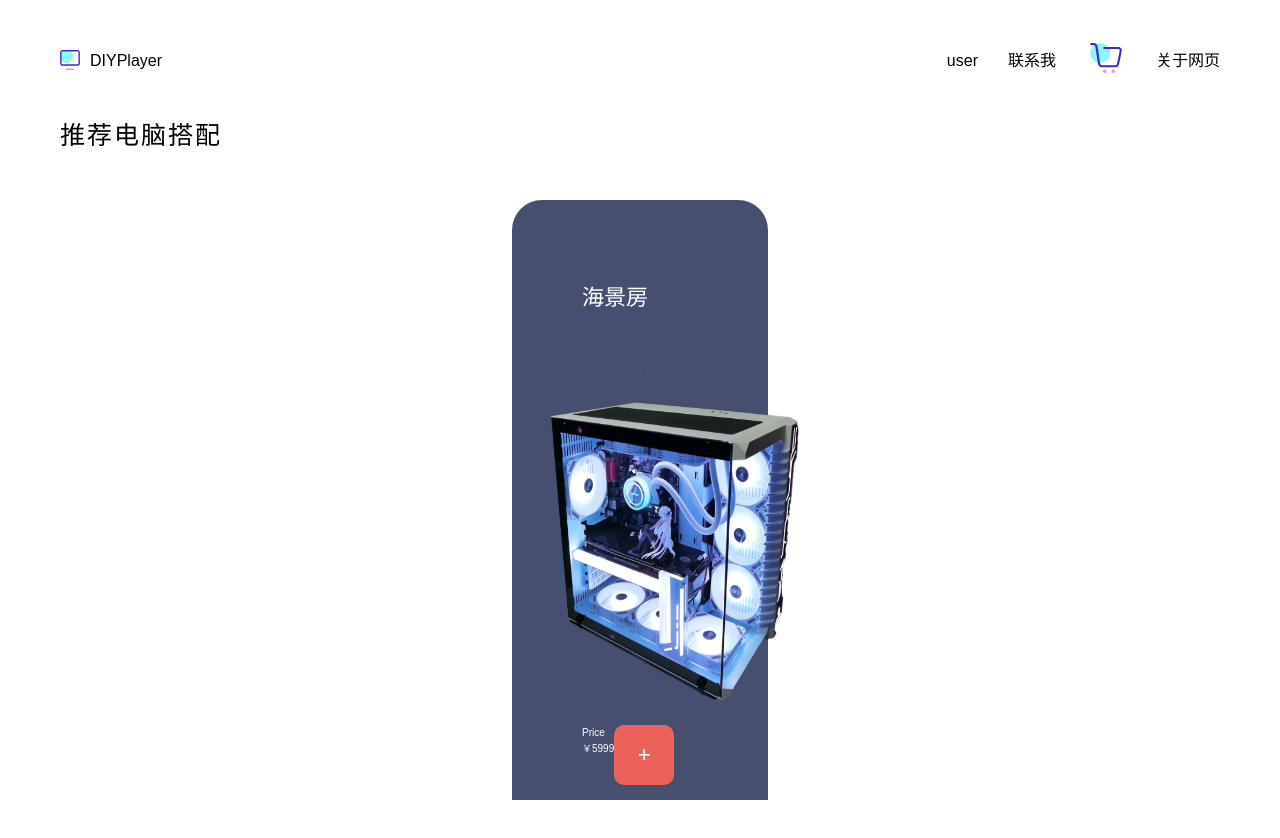
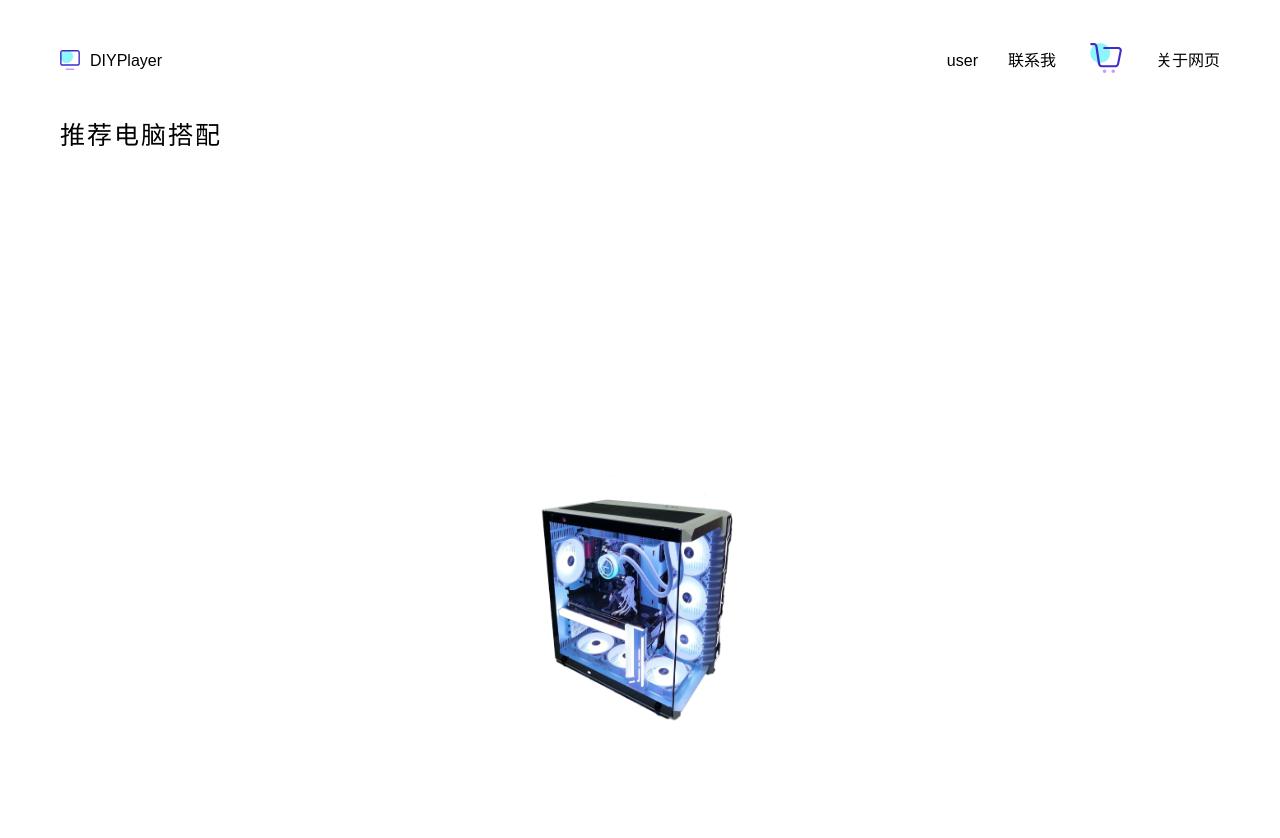
Before and after one commit to qyjbk/graduation, a Vue app: page / in a window 1280 px wide. Shown: the top 838 px of the page. Built offline with nearby package versions, Linux system fonts and the light colour scheme; a web font is replaced by a local one.

Commit message:
home commit

```diff
--- a/package.json
+++ b/package.json
@@ -10,6 +10,7 @@
   },
   "dependencies": {
     "element-plus": "^2.4.3",
+    "gsap": "^3.12.4",
     "sass": "^1.69.5",
     "vue": "^3.3.8"
   },
--- a/src/components/Card.vue
+++ b/src/components/Card.vue
@@ -21,11 +21,31 @@
 
 <style lang="scss" scoped>
 .card {
-    background-color: rgb(71,79,113);
     width: 20%;
-    height: 100%;
-    border-radius: 3rem 3rem 0 0 ;
+    height: 80%;
     color: var(--color-text-white);
+
+
+    transition: all 0.8s;
+    // transform-origin: center;
+    &:hover {
+        height: 100%;
+        border-radius: 3rem 3rem 0 0 ;
+        background-color: rgb(71,79,113);
+    }
+
+    &:hover &__picbox {
+        width: 130%;
+        height: 65%;
+    }
+
+    &:hover &__bottom__price__des {
+        color: rgb(129,128,159);
+    }
+
+    &:hover &__bottom__link {
+        background-color: rgb(236,97,89);
+    }
 
     &__name {
         margin-top: 8rem;
@@ -37,9 +57,10 @@
         }
     }
     &__picbox {
+        transition: all 0.8s;
         margin: 0;
-        width: 130%;
-        height: 65%;
+        width: 100%;
+        height: 60%;
         &__pic {
             width: 100%;
             height: 100%;
@@ -50,19 +71,36 @@
         margin-left: 7rem;
         display: flex;
 
+        &__price {
+            margin-right: 4rem;
+            &__des {
+                transform: all 1s;
+                font-size: 1.4rem;
+            }
+            &__num {
+                font-size: 2rem;
+            }
+        }
+
         &__link {
+            transition: all 0.8s;
             &:link,
             &:visited {
                 display: block;
                 width: 6rem;
                 height: 6rem;
-                background-color: rgb(236,97,89);
+                background-color: var(--color-text-white);
                 text-align: center;
                 line-height: 6rem;
                 border-radius: 1rem;
-                font-size: 2.2rem;
+                font-size: 3rem;
+                font-weight: 100;
                 color: var(--color-text-white);
                 text-decoration: none;
+            }
+            &:hover,
+            &:active {
+                transform: scale(.9);
             }
         }
     }
```
Also changed, not shown: 1 other file (tests, documents, lock files or other folders).
